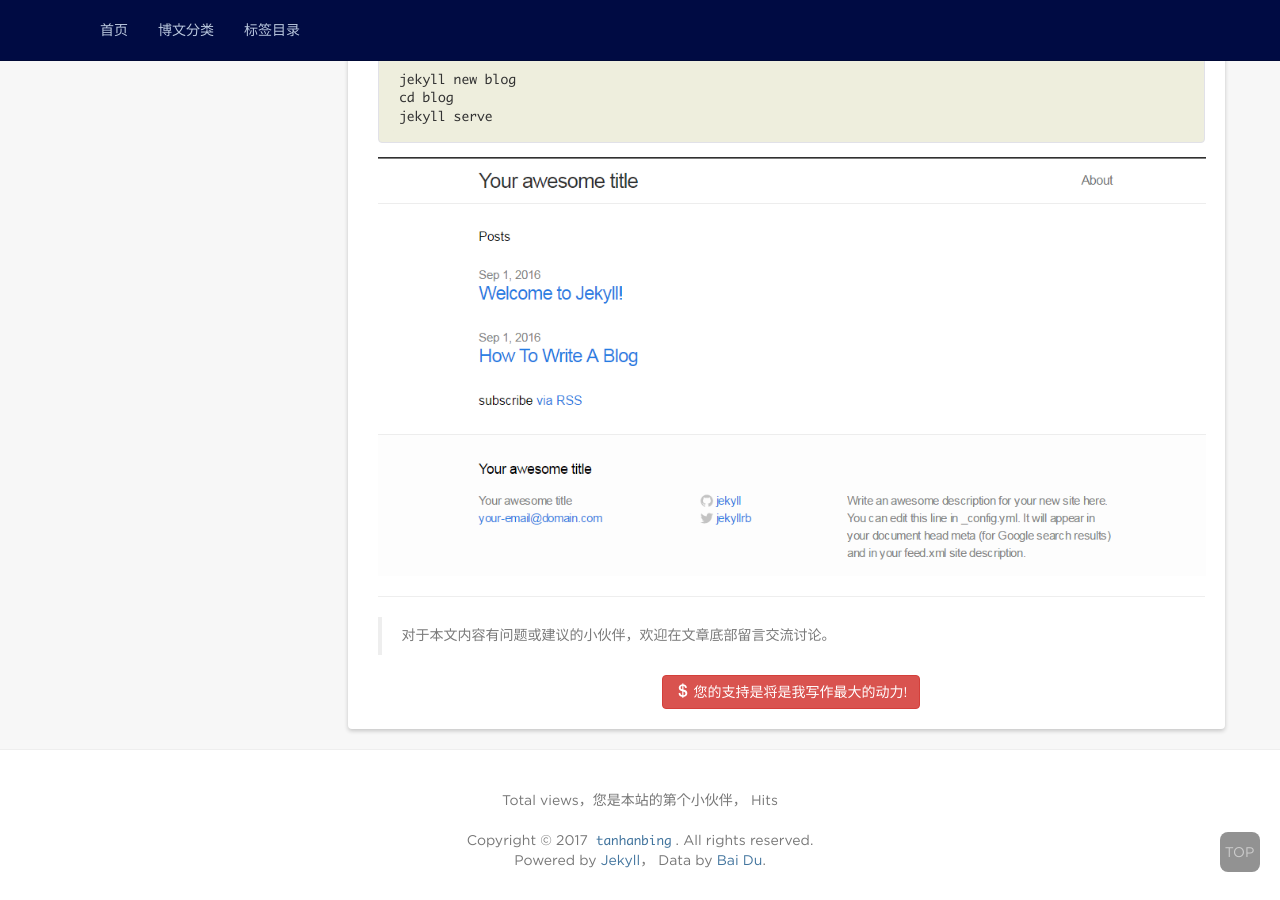
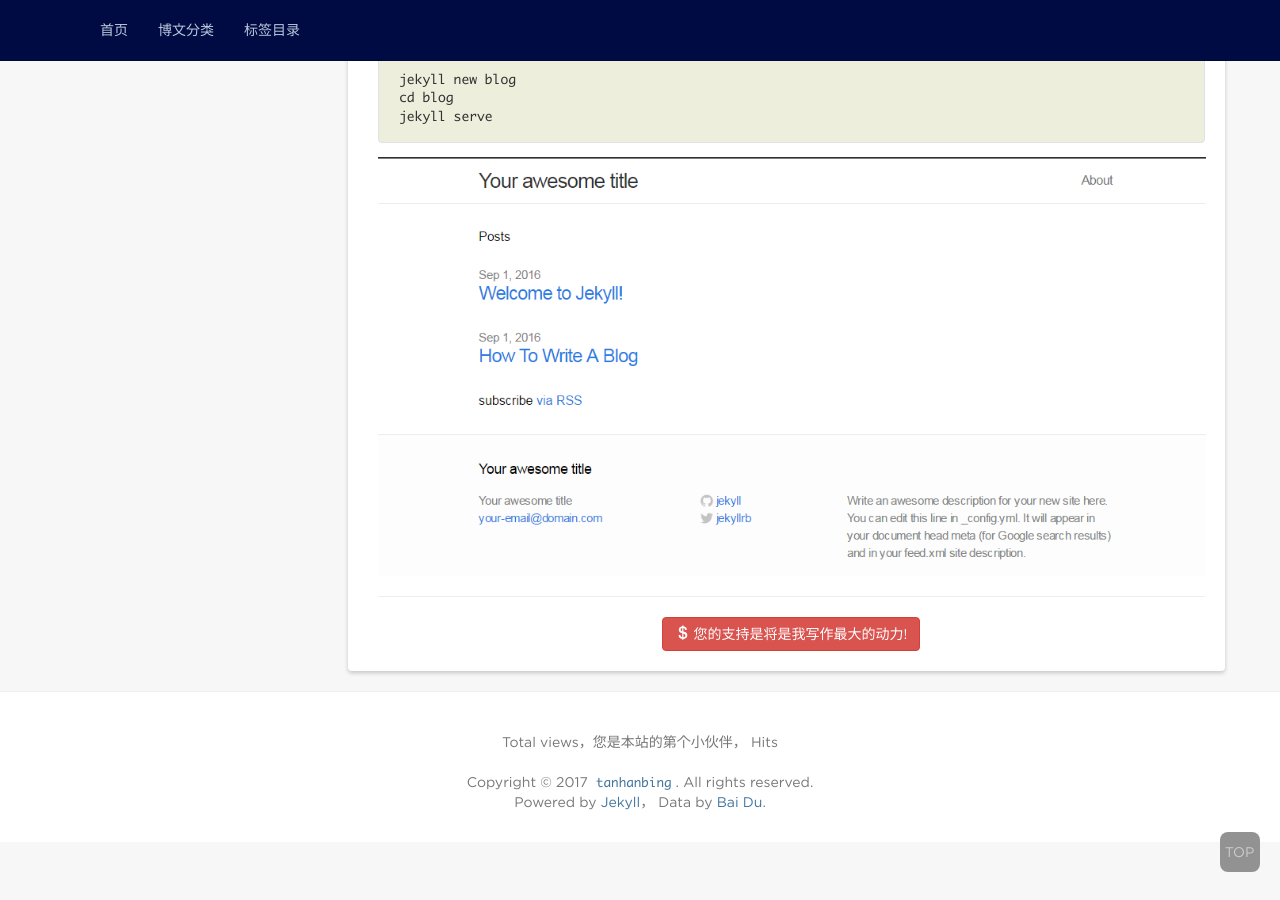
Before and after one commit to hanbingtan/hanbingtan.github.io, a Jekyll site: the page built from _posts/2016-09-05-jekyll-setup.md, in a window 1280 px wide and 900 px high, scrolled down 1382 px. Built offline with Jekyll 4.4.1, drawn with Linux system fonts in a browser that asks for light colours; nearby versions of some CDN libraries; comment, search, counter and statistics services are not loaded.

Commit message:
Update post.html

```diff
--- a/_layouts/post.html
+++ b/_layouts/post.html
@@ -24,33 +24,12 @@ layout: default
               {{ content }}
             </article>
           <hr>
-          <blockquote><p>对于本文内容有问题或建议的小伙伴，欢迎在文章底部留言交流讨论。</p></blockquote>
           <div class="text-center">
             <a href="{{ '/donate/' | prepend: site.baseurl }}" target="_blank" style="text-decoration: none"><button type="button" class="btn btn-danger"><span class="glyphicon glyphicon-usd" aria-hidden="true"></span> 您的支持是将是我写作最大的动力!</button></a>
           </div>
         </div>
       </div>
       <!--comment-->
-      <!--code for 网易云跟帖
-      <div class="panel docs-content">
-        <article class="post-content">
-          <div class="wrapper">
-            <div id="cloud-tie-wrapper" class="cloud-tie-wrapper"></div>
-            <div id="cloud-tie-wrapper" class="cloud-tie-wrapper"></div>
-            <script src="https://img1.cache.netease.com/f2e/tie/yun/sdk/loader.js"></script>
-            <script>
-            var cloudTieConfig = {
-            url: document.location.href,
-            sourceId: "",
-            productKey: "b6d55f09637f497389b80bafc11aada1",
-            target: "cloud-tie-wrapper"
-            };
-            var yunManualLoad = true;
-            Tie.loader("aHR0cHM6Ly9hcGkuZ2VudGllLjE2My5jb20vcGMvbGl2ZXNjcmlwdC5odG1s", true);
-            </script>
-          </div>
-        </article>
-      </div> -->
       <!--Gitment-->
       <div id="container"></div>
       <link rel="stylesheet" href="https://imsun.github.io/gitment/style/default.css">
```
